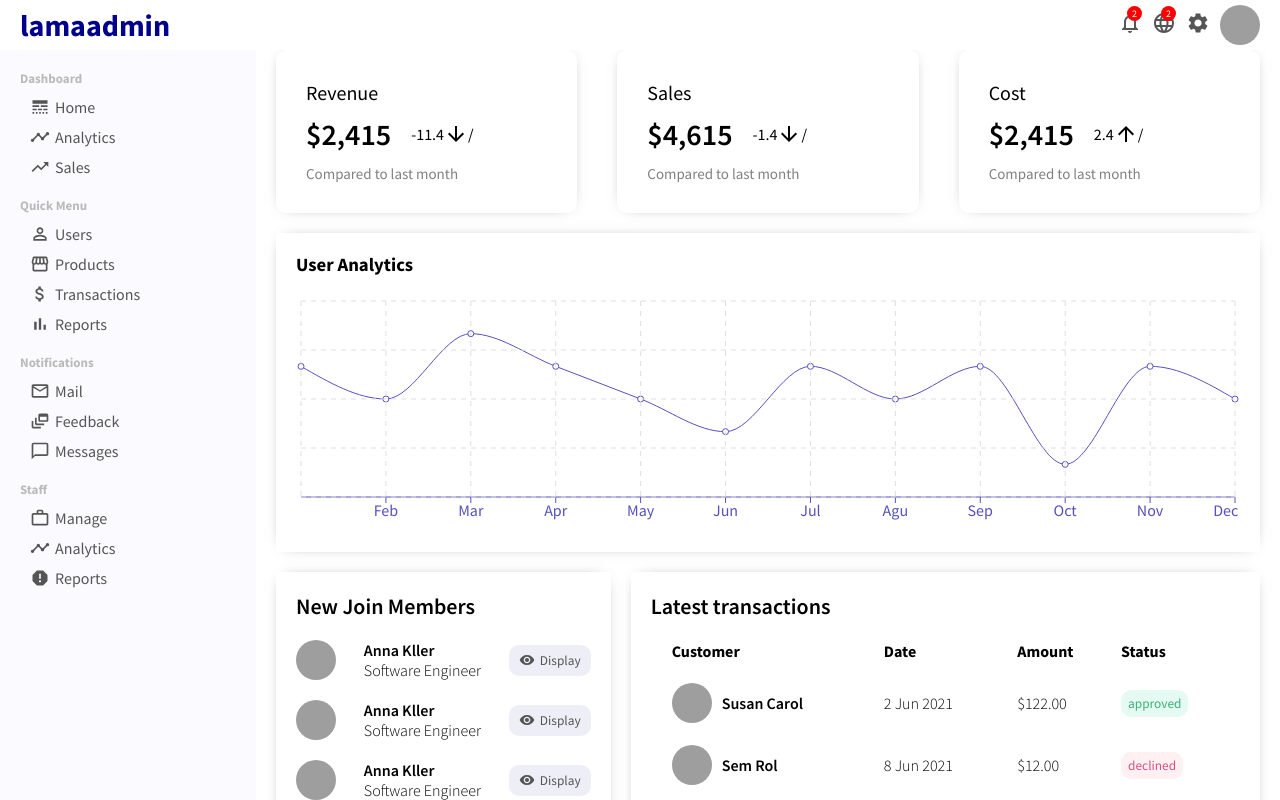
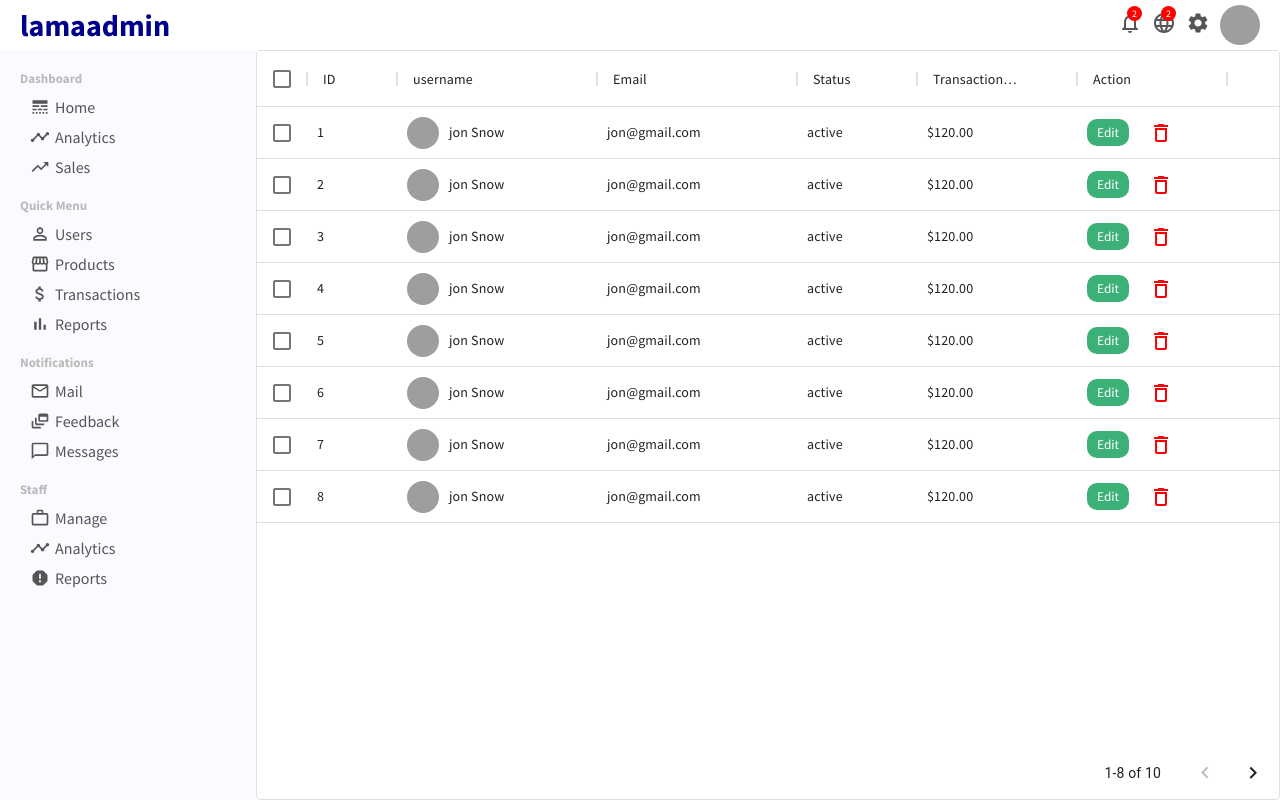
Before and after one commit to shech2/React-Final-Project, a React (Create React App) app in the folder admin/: page /users in a window 1280 px wide. Shown: the top 800 px of the page. Built offline with nearby package versions, Linux system fonts and the light colour scheme; grey boxes are pictures that could not be loaded.

Commit message:
Create a Userlist in admin page

```diff
--- a/admin/package.json
+++ b/admin/package.json
@@ -3,12 +3,14 @@
   "version": "0.1.0",
   "private": true,
   "dependencies": {
+    "@material-ui/data-grid": "^4.0.0-alpha.37",
     "@material-ui/icons": "^4.11.3",
     "@testing-library/jest-dom": "^5.16.5",
     "@testing-library/react": "^13.4.0",
     "@testing-library/user-event": "^13.5.0",
     "react": "^18.2.0",
     "react-dom": "^18.2.0",
+    "react-router-dom": "^6.9.0",
     "react-scripts": "5.0.1",
     "recharts": "^2.5.0",
     "web-vitals": "^2.1.4"
--- a/admin/src/App.js
+++ b/admin/src/App.js
@@ -1,17 +1,26 @@
+import React from "react";
 import Sidebar from "./components/sidebar.js/Sidebar";
 import Topbar from "./components/topbar/Topbar";
 import "./app.css";
 import Home from "./pages/home/Home";
 
+import { BrowserRouter as Router, Routes, Route } from "react-router-dom";
+import UserList from "./pages/UserList/UserList";
+
 function App() {
   return (
-    <div>
+    <Router>
       <Topbar />
       <div className="container">
         <Sidebar />
-        <Home />
+        <Routes>
+          <Route exact path="/" element={<Home />} />
+        </Routes>
+        <Routes>
+          <Route path="/users" element={<UserList />} />
+        </Routes>
       </div>
-    </div>
+    </Router>
   );
 }
 
--- /dev/null
+++ b/admin/src/pages/UserList/UserList.js
@@ -0,0 +1,102 @@
+import "./userList.css";
+import { DataGrid } from "@material-ui/data-grid";
+import { DeleteOutline } from "@material-ui/icons";
+import React from 'react'
+
+export default function UserList() {
+    const columns = [
+        { field: 'id', headerName: 'ID', width: 90 },
+        {
+            field: 'user', headerName: 'username', width: 200, renderCell: (params) => {
+                return (
+                    <div className="userListUser">
+                        <img className="userListImg " src={params.row.avatar}
+                            alt="" />
+                        {params.row.Username}
+
+                    </div>
+                )
+
+            }
+        },
+        { field: 'email', headerName: 'Email', width: 200 },
+        {
+            field: 'status',
+            headerName: 'Status',
+            width: 120,
+        },
+        {
+            field: 'transaction',
+            headerName: 'Transaction Volume',
+            width: 160,
+        },
+        {
+            field: 'action',
+            headerName: 'Action',
+            width: 150,
+            renderCell: (params) => {
+                return (
+                    <>
+                        <button className="userListEdit">Edit</button>
+                        <DeleteOutline className="userListDelete" />
+                    </>
+                )
+            }
+        },
+    ];
+
+    const rows = [
+        {
+            id: 1, Username: 'jon Snow', avatar: "https://play-lh.googleusercontent.com/tmASL-0Jg5bq3RKsneEFVCcAth0M7jFLI7alQQyKSEqrpvLuMfW4mfkw4iSkLCj9_zo"
+            , email: "jon@gmail.com", status: "active", transaction: "$120.00"
+        },
+        {
+            id: 2, Username: 'jon Snow', avatar: "https://play-lh.googleusercontent.com/tmASL-0Jg5bq3RKsneEFVCcAth0M7jFLI7alQQyKSEqrpvLuMfW4mfkw4iSkLCj9_zo"
+            , email: "jon@gmail.com", status: "active", transaction: "$120.00"
+        },
+        {
+            id: 3, Username: 'jon Snow', avatar: "https://play-lh.googleusercontent.com/tmASL-0Jg5bq3RKsneEFVCcAth0M7jFLI7alQQyKSEqrpvLuMfW4mfkw4iSkLCj9_zo"
+            , email: "jon@gmail.com", status: "active", transaction: "$120.00"
+        },
+        {
+            id: 4, Username: 'jon Snow', avatar: "https://play-lh.googleusercontent.com/tmASL-0Jg5bq3RKsneEFVCcAth0M7jFLI7alQQyKSEqrpvLuMfW4mfkw4iSkLCj9_zo"
+            , email: "jon@gmail.com", status: "active", transaction: "$120.00"
+        },
+        {
+            id: 5, Username: 'jon Snow', avatar: "https://play-lh.googleusercontent.com/tmASL-0Jg5bq3RKsneEFVCcAth0M7jFLI7alQQyKSEqrpvLuMfW4mfkw4iSkLCj9_zo"
+            , email: "jon@gmail.com", status: "active", transaction: "$120.00"
+        },
+        {
+            id: 6, Username: 'jon Snow', avatar: "https://play-lh.googleusercontent.com/tmASL-0Jg5bq3RKsneEFVCcAth0M7jFLI7alQQyKSEqrpvLuMfW4mfkw4iSkLCj9_zo"
+            , email: "jon@gmail.com", status: "active", transaction: "$120.00"
+        },
+        {
+            id: 7, Username: 'jon Snow', avatar: "https://play-lh.googleusercontent.com/tmASL-0Jg5bq3RKsneEFVCcAth0M7jFLI7alQQyKSEqrpvLuMfW4mfkw4iSkLCj9_zo"
+            , email: "jon@gmail.com", status: "active", transaction: "$120.00"
+        },
+        {
+            id: 8, Username: 'jon Snow', avatar: "https://play-lh.googleusercontent.com/tmASL-0Jg5bq3RKsneEFVCcAth0M7jFLI7alQQyKSEqrpvLuMfW4mfkw4iSkLCj9_zo"
+            , email: "jon@gmail.com", status: "active", transaction: "$120.00"
+        },
+        {
+            id: 9, Username: 'jon Snow', avatar: "https://play-lh.googleusercontent.com/tmASL-0Jg5bq3RKsneEFVCcAth0M7jFLI7alQQyKSEqrpvLuMfW4mfkw4iSkLCj9_zo"
+            , email: "jon@gmail.com", status: "active", transaction: "$120.00"
+        },
+        {
+            id: 10, Username: 'jon Snow', avatar: "https://play-lh.googleusercontent.com/tmASL-0Jg5bq3RKsneEFVCcAth0M7jFLI7alQQyKSEqrpvLuMfW4mfkw4iSkLCj9_zo"
+            , email: "jon@gmail.com", status: "active", transaction: "$120.00"
+        },
+    ];
+
+    return (
+        <div className="userList">
+            <DataGrid
+                rows={rows}
+                columns={columns}
+                pageSize={8}
+                checkboxSelection
+            />
+
+        </div>
+    )
+}
--- /dev/null
+++ b/admin/src/pages/UserList/userList.css
@@ -0,0 +1,31 @@
+.userList {
+    flex: 4;
+}
+
+.userListUser {
+    display: flex;
+    align-items: center;
+}
+
+.userListImg {
+    width: 32px;
+    height: 32px;
+    border-radius: 50%;
+    object-fit: cover;
+    margin-right: 10px;
+}
+
+.userListEdit {
+    border: none;
+    border-radius: 10px;
+    padding: 5px 10px;
+    background-color: #3bb077;
+    color: white;
+    cursor: pointer;
+    margin-right: 20px;
+}
+
+.userListDelete {
+    color: red;
+    cursor: pointer;
+}
```
Also changed, not shown: 1 other file (tests, documents, lock files or other folders).
